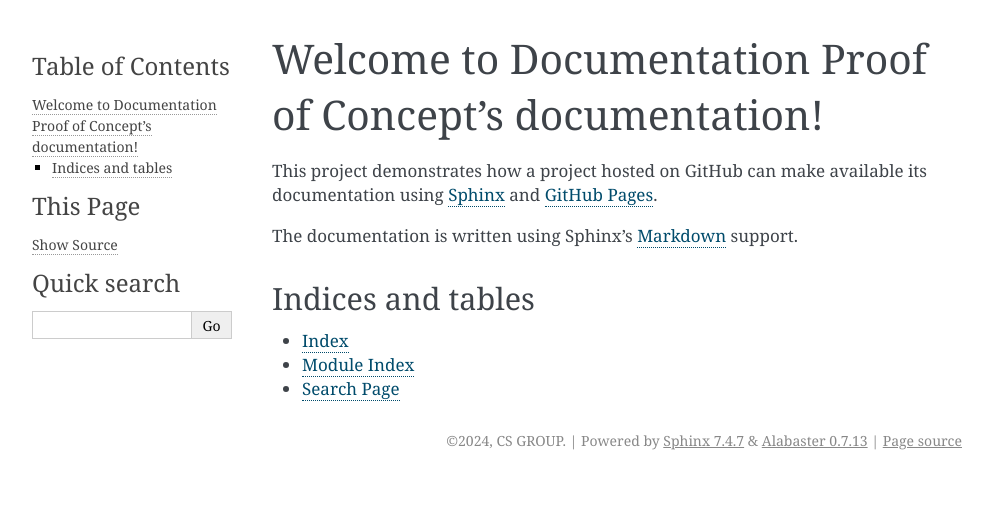
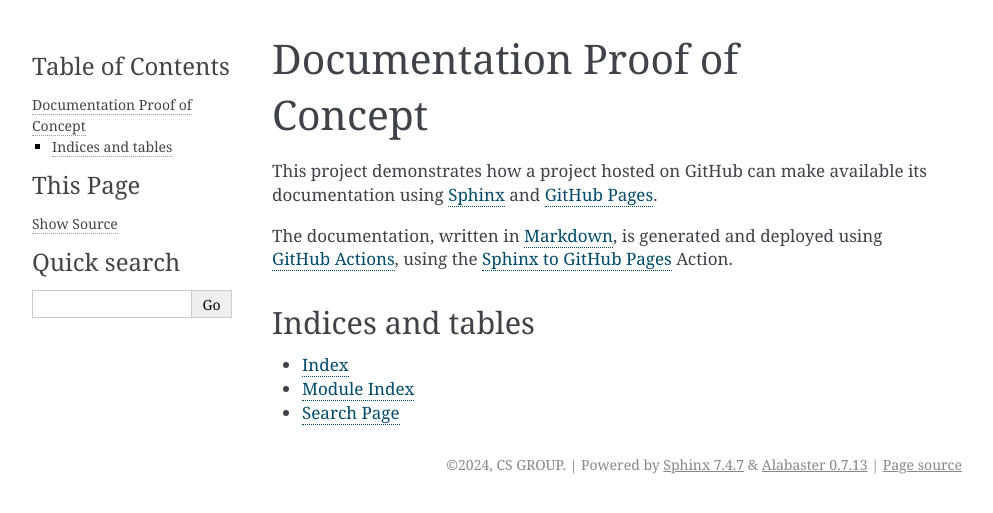
Before and after one commit to ebjorntvedt-csgroup/documentation-test-project, a Sphinx documentation site: the page built from docs/index.md, in a window 1280 px wide. Shown: the top 513 px of the page, without its empty margins (148-1141 px from the left). Built offline with Sphinx 7.4.7, drawn with Linux system fonts in a browser that asks for light colours.

Commit message:
docs: Provide references to generation tools

````diff
--- a/docs/index.md
+++ b/docs/index.md
@@ -1,13 +1,16 @@
-# Welcome to Documentation Proof of Concept's documentation!
+# Documentation Proof of Concept
 
 This project demonstrates how a project hosted on GitHub can make
 available its documentation using
 [Sphinx](https://www.sphinx-doc.org/en/master/index.html) and
 [GitHub Pages](https://docs.github.com/en/pages).
 
-The documentation is written using Sphinx's
-[Markdown](https://myst-parser.readthedocs.io/en/latest/index.html)
-support.
+The documentation, written in
+[Markdown](https://myst-parser.readthedocs.io/en/latest/index.html),
+is generated and deployed using
+[GitHub Actions](https://docs.github.com/en/actions), using the
+[Sphinx to GitHub Pages](https://github.com/marketplace/actions/sphinx-to-github-pages)
+Action.
 
 ```{toctree}
 :maxdepth: 1
````
